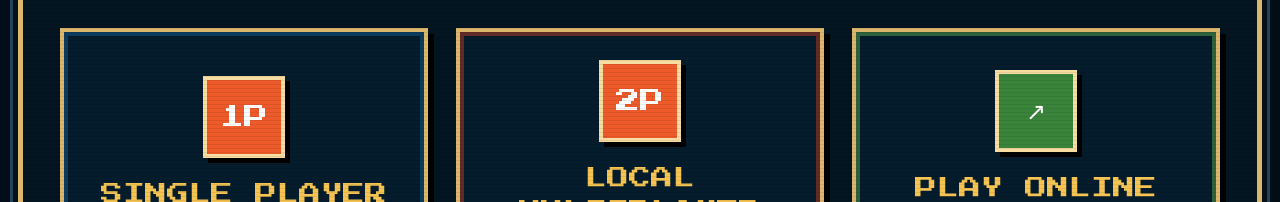
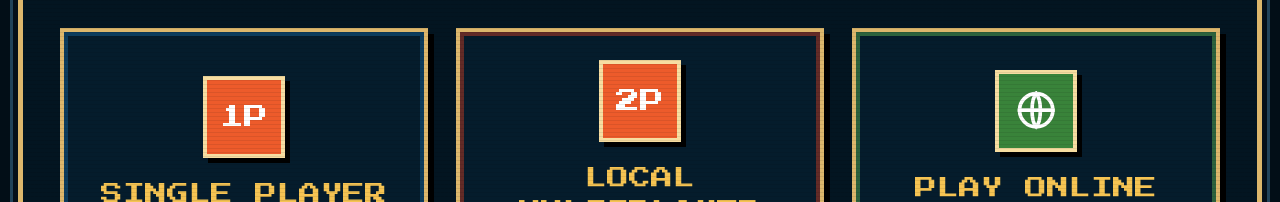
Before and after one commit to redreceipt/animal-mania, a React (Vite) app: page / in a window 1280 px wide. Shown: the part 325-527 px from the top of the page. Built offline with nearby package versions, Linux system fonts and the light colour scheme.

Commit message:
Replace online arrow with globe icon (#77)

```diff
--- a/src/App.jsx
+++ b/src/App.jsx
@@ -10,6 +10,12 @@ import { normalizeRoomCode, useOnlineRoom } from './useOnlineRoom.js'
 const initialSelection = [null, null]
 const imagePromises = new Map()
 const linkedRoomCode = normalizeRoomCode(new URLSearchParams(window.location.search).get('room'))
+const globeIcon = (
+  <svg className="globe-icon" viewBox="0 0 24 24" fill="none" stroke="currentColor" strokeWidth="2" aria-hidden="true" focusable="false">
+    <circle cx="12" cy="12" r="9" />
+    <path d="M3 12h18M12 3c3 3.3 3 14.7 0 18M12 3c-3 3.3-3 14.7 0 18" />
+  </svg>
+)
 
 function animalImage(animal, variant) {
   return `/animals/${animal.id}-${variant}.webp`
@@ -98,7 +104,7 @@ function ModeScreen({ onChoose }) {
           <small>Share the screen and settle the score</small>
         </button>
         <button className="mode-card online" onClick={() => onChoose('online')}>
-          <span className="mode-icon" aria-hidden="true">↗</span>
+          <span className="mode-icon" aria-hidden="true">{globeIcon}</span>
           <strong>Play online</strong>
           <small>Create a private room or join with a code</small>
         </button>
--- a/src/styles.css
+++ b/src/styles.css
@@ -34,6 +34,7 @@ button:focus-visible { outline: 4px solid white; outline-offset: 3px; }
 .mode-card strong { color: var(--gold); font-size: clamp(14px, 2vw, 22px); line-height: 1.5; }
 .mode-card small { color: #9bb1b9; font-size: 8px; line-height: 1.7; }
 .mode-icon { display: grid; place-items: center; width: 82px; height: 82px; border: 4px solid var(--cream); color: white; background: var(--orange); font-size: 24px; box-shadow: 5px 5px 0 #000; }
+.globe-icon { width: 60%; height: 60%; stroke-linecap: square; stroke-linejoin: miter; }
 .select-layout { display: grid; grid-template-columns: 1fr 1fr; gap: 64px; }
 .player-select { border: 4px solid var(--line); background: #051c2c; box-shadow: inset 0 0 0 4px #0c3c5d; padding: clamp(10px, 1.15vw, 16px); }
 .player-select.p2 { box-shadow: inset 0 0 0 4px #632b27; }
```
